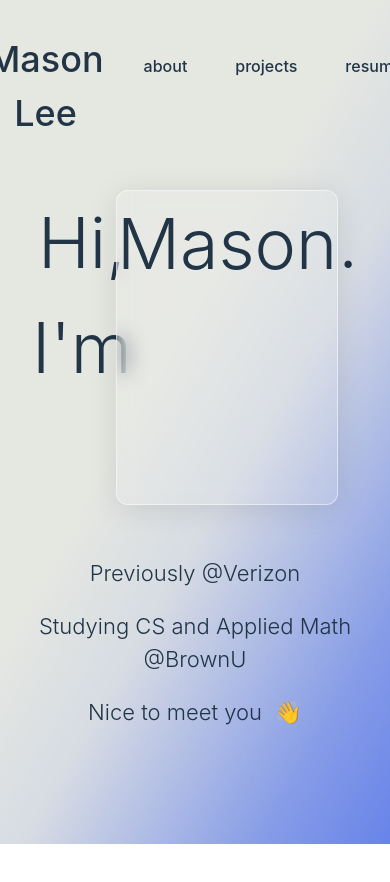
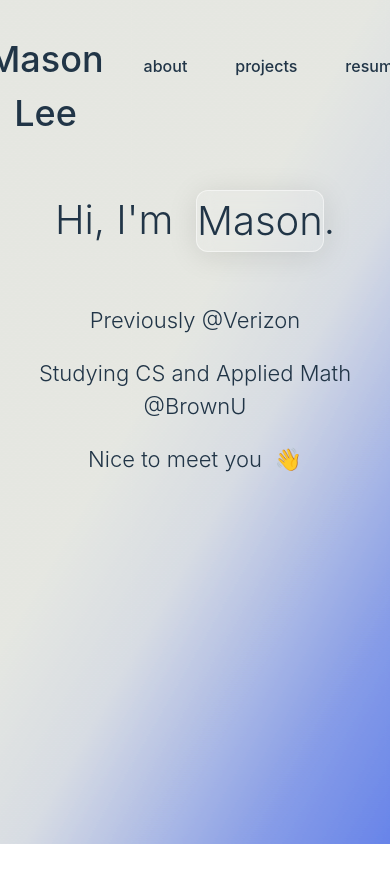
Before and after one commit to jhmlee/personal_website, a React (Vite) app: page / in a window 390 px wide. Shown: the top 882 px of the page. Built offline with nearby package versions, Linux system fonts and the light colour scheme.

Commit message:
ui stuff

```diff
--- a/src/components/Home.css
+++ b/src/components/Home.css
@@ -134,7 +134,7 @@
 }
 
 /* Responsive font size for smaller screens */
-@media (max-width: 634px) {
+@media (max-width: 650px) {
     .homeText .name {
         font-size: 70px; /* Adjust this value as needed */
     }
@@ -148,13 +148,16 @@
   }
 }
 
-@media (max-width: 300px) {
+@media (max-width: 480px) {
   .projectHome {
       min-width: 10rem;
   }
-  .projectHomeContent .projectImage {
+  .homeText .Mason {
     margin-left: 0;
   }
+  .homeText .name {
+    font-size: 40px; /* Adjust this value as needed */
+}
 }
 
 @keyframes waveJiggleAnimation {
```
